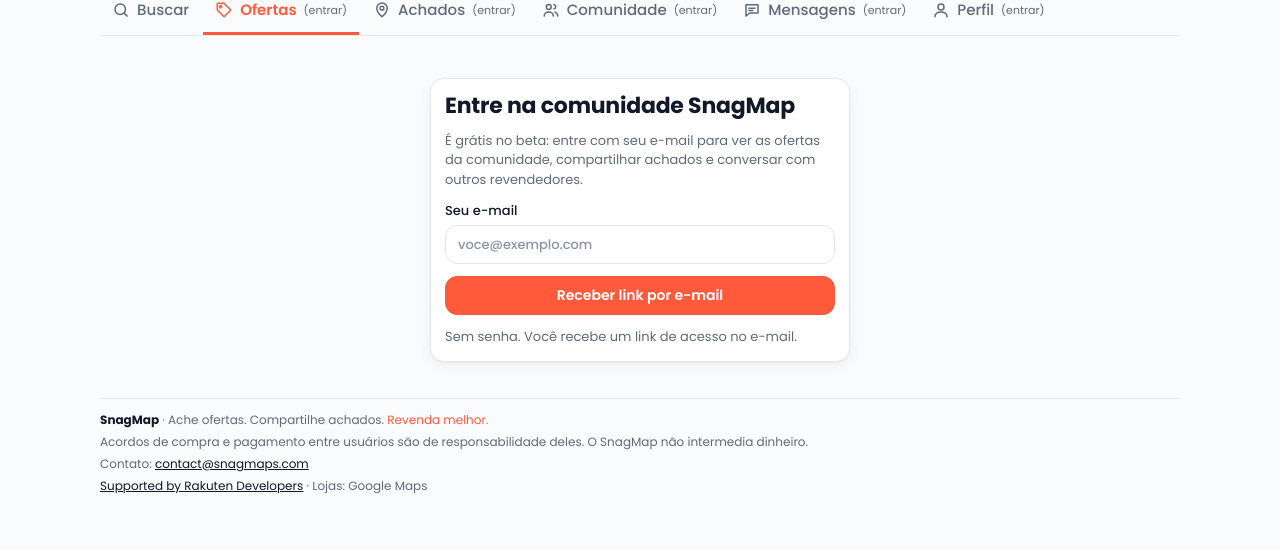
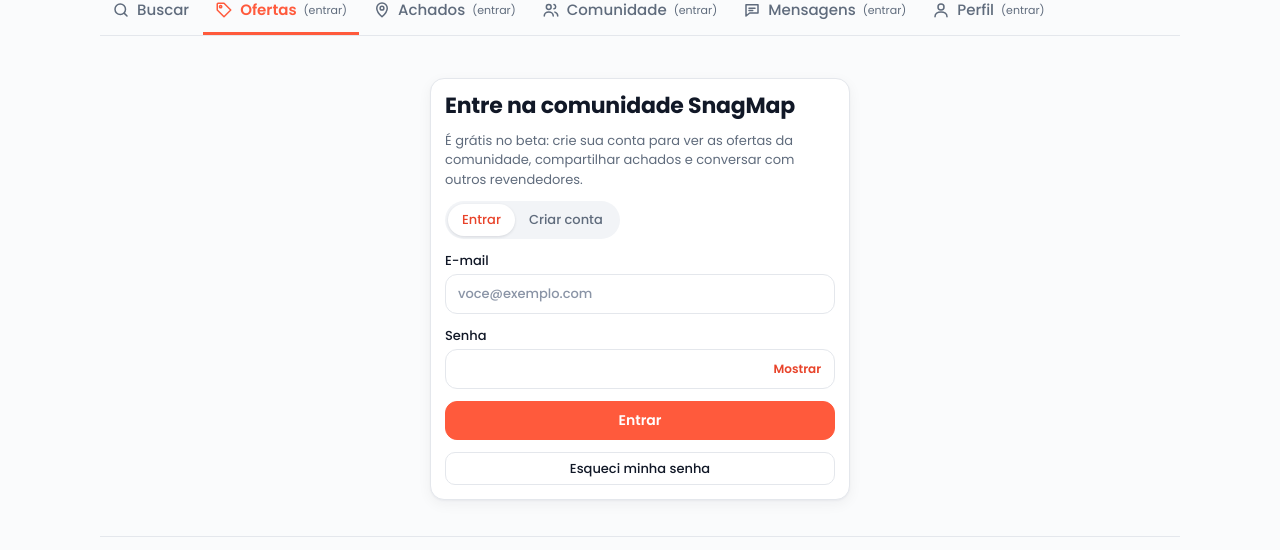
Before and after one commit to luiskinoshita/searchup, a Next.js app: page / in a window 1280 px wide. Both pictures are taken after a click on the button "Entrar". Shown: the part 146-696 px from the top of the page. Built offline with nearby package versions, Linux system fonts and the light colour scheme; no server answers.

Commit message:
Login com e-mail e senha + confirmação por e-mail + esqueci minha senha

```diff
--- a/app/globals.css
+++ b/app/globals.css
@@ -92,8 +92,8 @@
 .pill.hot{background:var(--orange);color:#fff}
 .pill.warn{background:var(--orange);color:#fff;font-weight:700}
 .pill.brand{background:var(--peach);color:var(--orange-deep)}
-input[type=text],input[type=email],input[type=number],select.field,textarea{width:100%;background:var(--surface);border:1px solid var(--line);border-radius:12px;padding:9px 12px;color:var(--fg)}
-input[type=text]:focus,input[type=email]:focus,input[type=number]:focus,textarea:focus,select.field:focus{border-color:var(--orange);outline:none;box-shadow:0 0 0 3px color-mix(in srgb,var(--orange) 18%,transparent)}
+input[type=text],input[type=email],input[type=password],input[type=number],select.field,textarea{width:100%;background:var(--surface);border:1px solid var(--line);border-radius:12px;padding:9px 12px;color:var(--fg)}
+input[type=text]:focus,input[type=email]:focus,input[type=password]:focus,input[type=number]:focus,textarea:focus,select.field:focus{border-color:var(--orange);outline:none;box-shadow:0 0 0 3px color-mix(in srgb,var(--orange) 18%,transparent)}
 textarea{resize:vertical;min-height:70px}
 .field-l{display:grid;gap:4px;font-size:13px;font-weight:500}
 .two{display:grid;grid-template-columns:1fr 1fr;gap:10px}
@@ -190,6 +190,11 @@
 
 .locked{max-width:520px;margin:24px auto;text-align:center;padding:26px 22px;display:grid;gap:12px;justify-items:center}
 .authbox{max-width:420px;margin:24px auto;display:grid;gap:12px}
+.authbox .ok{color:var(--ok)}
+.pwbox{position:relative;display:block}
+.pwbox input{width:100%;padding-right:84px}
+.pwtoggle{position:absolute;right:6px;top:50%;transform:translateY(-50%);border:0;background:transparent;color:var(--orange-deep);font-size:12px;font-weight:600;padding:6px 8px;border-radius:8px}
+.pwtoggle:hover{background:var(--peach)}
 .code{letter-spacing:.4em;font-size:22px!important;text-align:center;font-weight:700}
 
 .scrim{position:fixed;inset:0;background:rgba(17,24,39,.55);display:grid;place-items:center;z-index:20;
--- a/app/page.jsx
+++ b/app/page.jsx
@@ -1,10 +1,10 @@
 'use client';
 import { useCallback, useEffect, useState } from 'react';
-import { supabase, PROFILE_COLUMNS } from '@/lib/supabase';
+import { supabase, PROFILE_COLUMNS, linkType } from '@/lib/supabase';
 import { CITIES } from '@/lib/constants';
 import { readLS, writeLS } from '@/lib/util';
 import { Toast } from '@/components/ui';
-import AuthPanel from '@/components/AuthPanel';
+import AuthPanel, { NewPasswordPanel } from '@/components/AuthPanel';
 import SearchTab from '@/components/SearchTab';
 import OffersTab from '@/components/OffersTab';
 import OfferForm from '@/components/OfferForm';
@@ -36,6 +36,7 @@
   const [findsReload, setFindsReload] = useState(0);
   const [toast, setToast] = useState('');
   const [gpsBusy, setGpsBusy] = useState(false);
+  const [recovery, setRecovery] = useState(false);
 
   const notify = useCallback((m) => {
     setToast(m);
@@ -57,8 +58,8 @@
       if (t.includes('error_description=')) {
         const p = new URLSearchParams(t);
         setToast(/expired|invalid/i.test(p.get('error_code') || p.get('error_description') || '')
-          ? 'O link de login expirou ou já foi usado. Peça um novo.'
-          : 'Não foi possível entrar pelo link. Peça um novo.');
+          ? 'Esse link do e-mail expirou ou já foi usado. Tente entrar com e-mail e senha ou peça outro link.'
+          : 'Não foi possível abrir o link do e-mail. Tente entrar com e-mail e senha.');
         history.replaceState(null, '', window.location.pathname);
       }
     };
@@ -72,10 +73,17 @@
   // sessão
   useEffect(() => {
     if (!supabase) { setReady(true); return; }
-    supabase.auth.getSession().then(({ data }) => { setSession(data.session); setReady(true); });
-    const { data: sub } = supabase.auth.onAuthStateChange((_e, s) => setSession(s));
+    if (linkType === 'recovery') { setRecovery(true); setTab('perfil'); }
+    supabase.auth.getSession().then(({ data }) => {
+      setSession(data.session); setReady(true);
+      if (data.session && linkType === 'signup') notify('E-mail confirmado! Bem-vindo ao SnagMap 🎉');
+    });
+    const { data: sub } = supabase.auth.onAuthStateChange((e, s) => {
+      setSession(s);
+      if (e === 'PASSWORD_RECOVERY') { setRecovery(true); setTab('perfil'); }
+    });
     return () => sub.subscription.unsubscribe();
-  }, []);
+  }, [notify]);
 
   const userId = session?.user?.id || null;
   const isStudent = !!status?.is_student;
@@ -153,8 +161,10 @@
     content = <div className="empty">O SnagMap ainda não foi conectado ao banco de dados. Configure as variáveis do Supabase na Vercel.</div>;
   } else if (!ready) {
     content = <div className="empty">Carregando…</div>;
+  } else if (session && recovery) {
+    content = <NewPasswordPanel onDone={() => { setRecovery(false); notify('Senha nova salva!'); go('ofertas'); }} />;
   } else if (!session) {
-    content = <AuthPanel title="Entre na comunidade SnagMap" intro="É grátis no beta: entre com seu e-mail para ver as ofertas da comunidade, compartilhar achados e conversar com outros revendedores." />;
+    content = <AuthPanel title="Entre na comunidade SnagMap" intro="É grátis no beta: crie sua conta para ver as ofertas da comunidade, compartilhar achados e conversar com outros revendedores." />;
   } else if (!status) {
     content = <div className="empty">Carregando sua conta…</div>;
   } else if (tab === 'admin' && isAdmin) {
--- a/components/AuthPanel.jsx
+++ b/components/AuthPanel.jsx
@@ -2,69 +2,216 @@
 import { useState } from 'react';
 import { supabase } from '@/lib/supabase';
 
+const MIN = 8;
+const EMAIL_RE = /^[^\s@]+@[^\s@]+\.[^\s@]+$/;
+
+function ptError(error) {
+  const m = String(error?.message || error || '');
+  if (/invalid login credentials/i.test(m)) return 'E-mail ou senha incorretos.';
+  if (/email not confirmed/i.test(m)) return 'not_confirmed';
+  if (/already registered|already exists/i.test(m)) return 'Este e-mail já tem conta. Use “Entrar” ou “Esqueci minha senha”.';
+  if (/password should be at least|password.*(short|length)/i.test(m)) return `A senha precisa ter pelo menos ${MIN} caracteres.`;
+  if (/weak|pwned|leaked/i.test(m)) return 'Essa senha é muito fácil ou já vazou na internet. Escolha outra.';
+  if (/rate|limit|seconds|too many/i.test(m)) return 'Muitas tentativas seguidas. Espere um minuto e tente de novo.';
+  if (/invalid.*email|email.*invalid/i.test(m)) return 'Digite um e-mail válido.';
+  if (/sending|smtp|email/i.test(m) && /error|fail/i.test(m)) return 'Não conseguimos enviar o e-mail agora. Tente de novo em alguns minutos.';
+  return 'Algo deu errado: ' + m;
+}
+
+function PasswordInput({ id, label, value, onChange, autoComplete, show, onToggle }) {
+  return (
+    <label className="field-l" htmlFor={id}>{label}
+      <span className="pwbox">
+        <input id={id} type={show ? 'text' : 'password'} autoComplete={autoComplete} value={value}
+          onChange={(e) => onChange(e.target.value)} minLength={autoComplete === 'new-password' ? MIN : undefined} />
+        {onToggle ? (
+          <button type="button" className="pwtoggle" onClick={onToggle} aria-label={show ? 'Esconder senha' : 'Mostrar senha'}>
+            {show ? 'Esconder' : 'Mostrar'}
+          </button>
+        ) : null}
+      </span>
+    </label>
+  );
+}
+
 export default function AuthPanel({ title = 'Entrar no SnagMap', intro }) {
-  const [step, setStep] = useState('email');
+  // login | signup | sent | forgot | forgotSent
+  const [mode, setMode] = useState('login');
   const [email, setEmail] = useState('');
-  const [code, setCode] = useState('');
+  const [pw, setPw] = useState('');
+  const [pw2, setPw2] = useState('');
+  const [show, setShow] = useState(false);
+  const [busy, setBusy] = useState(false);
+  const [err, setErr] = useState('');
+  const [needsConfirm, setNeedsConfirm] = useState(false);
+  const [info, setInfo] = useState('');
+
+  const clean = email.trim().toLowerCase();
+  const redirect = typeof window !== 'undefined' ? window.location.origin : undefined;
+
+  function switchTo(m) { setMode(m); setErr(''); setInfo(''); setNeedsConfirm(false); setPw(''); setPw2(''); }
+
+  async function login(e) {
+    e.preventDefault();
+    setErr(''); setInfo(''); setNeedsConfirm(false);
+    if (!EMAIL_RE.test(clean)) { setErr('Digite um e-mail válido.'); return; }
+    if (!pw) { setErr('Digite sua senha.'); return; }
+    setBusy(true);
+    const { error } = await supabase.auth.signInWithPassword({ email: clean, password: pw });
+    setBusy(false);
+    if (error) {
+      const msg = ptError(error);
+      if (msg === 'not_confirmed') { setNeedsConfirm(true); setErr('Você ainda não confirmou seu e-mail. Abra o e-mail que enviamos e toque em “Confirmar”.'); }
+      else setErr(msg);
+    }
+  }
+
+  async function signup(e) {
+    e.preventDefault();
+    setErr(''); setInfo('');
+    if (!EMAIL_RE.test(clean)) { setErr('Digite um e-mail válido.'); return; }
+    if (pw.length < MIN) { setErr(`A senha precisa ter pelo menos ${MIN} caracteres.`); return; }
+    if (pw !== pw2) { setErr('As duas senhas não são iguais.'); return; }
+    setBusy(true);
+    const { data, error } = await supabase.auth.signUp({ email: clean, password: pw, options: { emailRedirectTo: redirect } });
+    setBusy(false);
+    if (error) { setErr(ptError(error)); return; }
+    // e-mail já cadastrado: o Supabase devolve um usuário sem identidades
+    if (data?.user && Array.isArray(data.user.identities) && data.user.identities.length === 0) {
+      setErr('Este e-mail já tem conta. Use “Entrar” ou “Esqueci minha senha”.');
+      return;
+    }
+    if (data?.session) return; // confirmação desligada: já entrou
+    setPw(''); setPw2('');
+    setMode('sent');
+  }
+
+  async function resend() {
+    setErr(''); setInfo('');
+    if (!EMAIL_RE.test(clean)) { setErr('Digite um e-mail válido.'); return; }
+    setBusy(true);
+    const { error } = await supabase.auth.resend({ type: 'signup', email: clean, options: { emailRedirectTo: redirect } });
+    setBusy(false);
+    if (error) setErr(ptError(error));
+    else setInfo('Enviamos o e-mail de confirmação de novo. Confira também o spam.');
+  }
+
+  async function forgot(e) {
+    e.preventDefault();
+    setErr(''); setInfo('');
+    if (!EMAIL_RE.test(clean)) { setErr('Digite um e-mail válido.'); return; }
+    setBusy(true);
+    const { error } = await supabase.auth.resetPasswordForEmail(clean, { redirectTo: redirect });
+    setBusy(false);
+    if (error) { setErr(ptError(error)); return; }
+    setMode('forgotSent');
+  }
+
+  const emailField = (
+    <label className="field-l" htmlFor="auth-email">E-mail
+      <input id="auth-email" type="email" autoComplete="email" value={email} onChange={(e) => setEmail(e.target.value)} placeholder="voce@exemplo.com" />
+    </label>
+  );
+
+  return (
+    <div className="authbox card">
+      <h2 className="h2">{mode === 'signup' ? 'Criar conta no SnagMap' : mode === 'sent' ? 'Confirme seu e-mail' : mode === 'forgot' || mode === 'forgotSent' ? 'Esqueci minha senha' : title}</h2>
+      {intro && (mode === 'login' || mode === 'signup') ? <p className="small muted" style={{ margin: 0 }}>{intro}</p> : null}
+
+      {mode === 'login' || mode === 'signup' ? (
+        <div className="seg" role="group" aria-label="Entrar ou criar conta" style={{ justifySelf: 'start' }}>
+          <button type="button" aria-pressed={mode === 'login'} onClick={() => switchTo('login')}>Entrar</button>
+          <button type="button" aria-pressed={mode === 'signup'} onClick={() => switchTo('signup')}>Criar conta</button>
+        </div>
+      ) : null}
+
+      {mode === 'login' ? (
+        <form onSubmit={login} className="stack">
+          {emailField}
+          <PasswordInput id="auth-pw" label="Senha" value={pw} onChange={setPw} autoComplete="current-password" show={show} onToggle={() => setShow(!show)} />
+          {err ? <p className="err">{err}</p> : null}
+          {info ? <p className="small ok" style={{ margin: 0 }}>{info}</p> : null}
+          {needsConfirm ? <button className="btn ghost small" type="button" disabled={busy} onClick={resend}>Reenviar e-mail de confirmação</button> : null}
+          <button className="btn primary" type="submit" disabled={busy}>{busy ? 'Entrando…' : 'Entrar'}</button>
+          <button className="btn ghost small" type="button" onClick={() => switchTo('forgot')}>Esqueci minha senha</button>
+        </form>
+      ) : null}
+
+      {mode === 'signup' ? (
+        <form onSubmit={signup} className="stack">
+          {emailField}
+          <PasswordInput id="auth-pw-new" label={`Crie uma senha (mínimo ${MIN} caracteres)`} value={pw} onChange={setPw} autoComplete="new-password" show={show} onToggle={() => setShow(!show)} />
+          <PasswordInput id="auth-pw-new2" label="Repita a senha" value={pw2} onChange={setPw2} autoComplete="new-password" show={show} />
+          {err ? <p className="err">{err}</p> : null}
+          <button className="btn primary" type="submit" disabled={busy}>{busy ? 'Criando…' : 'Criar conta'}</button>
+          <p className="small muted" style={{ margin: 0 }}>Depois de criar, você recebe um e-mail para confirmar o endereço. Só então consegue entrar.</p>
+        </form>
+      ) : null}
+
+      {mode === 'sent' ? (
+        <div className="stack">
+          <p style={{ margin: 0 }}>Quase lá! Enviamos um e-mail para <b>{clean}</b>.</p>
+          <p className="small muted" style={{ margin: 0 }}>Abra o e-mail e toque em <b>“Confirmar meu e-mail”</b>. Você volta para o SnagMap já conectado. Pode levar um minuto e às vezes cai no spam ou em “Promoções”.</p>
+          {err ? <p className="err">{err}</p> : null}
+          {info ? <p className="small ok" style={{ margin: 0 }}>{info}</p> : null}
+          <button className="btn" type="button" disabled={busy} onClick={resend}>{busy ? 'Enviando…' : 'Não chegou? Reenviar e-mail'}</button>
+          <button className="btn ghost small" type="button" onClick={() => switchTo('login')}>Já confirmei, quero entrar</button>
+        </div>
+      ) : null}
+
+      {mode === 'forgot' ? (
+        <form onSubmit={forgot} className="stack">
+          <p className="small muted" style={{ margin: 0 }}>Digite o e-mail da sua conta. Enviamos um link para você criar uma senha nova.</p>
+          {emailField}
+          {err ? <p className="err">{err}</p> : null}
+          <button className="btn primary" type="submit" disabled={busy}>{busy ? 'Enviando…' : 'Enviar link'}</button>
+          <button className="btn ghost small" type="button" onClick={() => switchTo('login')}>Voltar para entrar</button>
+        </form>
+      ) : null}
+
+      {mode === 'forgotSent' ? (
+        <div className="stack">
+          <p style={{ margin: 0 }}>Se existe uma conta com <b>{clean}</b>, enviamos um link para criar uma senha nova.</p>
+          <p className="small muted" style={{ margin: 0 }}>Abra o e-mail e toque no link. Confira também o spam.</p>
+          <button className="btn ghost small" type="button" onClick={() => switchTo('login')}>Voltar para entrar</button>
+        </div>
+      ) : null}
+    </div>
+  );
+}
+
+// Aparece quando a pessoa volta pelo link de "Esqueci minha senha"
+export function NewPasswordPanel({ onDone }) {
+  const [pw, setPw] = useState('');
+  const [pw2, setPw2] = useState('');
+  const [show, setShow] = useState(false);
   const [busy, setBusy] = useState(false);
   const [err, setErr] = useState('');
 
-  async function send(e) {
+  async function save(e) {
     e.preventDefault();
     setErr('');
-    const clean = email.trim().toLowerCase();
-    if (!/^[^\s@]+@[^\s@]+\.[^\s@]+$/.test(clean)) { setErr('Digite um e-mail válido.'); return; }
+    if (pw.length < MIN) { setErr(`A senha precisa ter pelo menos ${MIN} caracteres.`); return; }
+    if (pw !== pw2) { setErr('As duas senhas não são iguais.'); return; }
     setBusy(true);
-    const { error } = await supabase.auth.signInWithOtp({
-      email: clean,
-      options: { shouldCreateUser: true, emailRedirectTo: window.location.origin },
-    });
+    const { error } = await supabase.auth.updateUser({ password: pw });
     setBusy(false);
     if (error) {
-      setErr(/rate|limit|seconds/i.test(error.message)
-        ? 'Muitos pedidos seguidos. Espere um minuto e tente de novo.'
-        : 'Não foi possível enviar o código: ' + error.message);
+      setErr(/same|different from the old/i.test(error.message) ? 'A senha nova precisa ser diferente da antiga.' : ptError(error));
       return;
     }
-    setEmail(clean);
-    setStep('code');
-  }
-
-  async function verify(e) {
-    e.preventDefault();
-    setErr('');
-    const token = code.replace(/\D/g, '');
-    if (token.length < 6) { setErr('O código tem pelo menos 6 números.'); return; }
-    setBusy(true);
-    const { error } = await supabase.auth.verifyOtp({ email, token, type: 'email' });
-    setBusy(false);
-    if (error) setErr('Código inválido ou expirado. Confira o e-mail ou peça outro código.');
+    onDone?.();
   }
 
   return (
     <div className="authbox card">
-      <h2 className="h2">{title}</h2>
-      {intro ? <p className="small muted" style={{ margin: 0 }}>{intro}</p> : null}
-      {step === 'email' ? (
-        <form onSubmit={send} className="stack">
-          <label className="field-l" htmlFor="auth-email">Seu e-mail
-            <input id="auth-email" type="email" autoComplete="email" value={email} onChange={(e) => setEmail(e.target.value)} placeholder="voce@exemplo.com" />
-          </label>
-          {err ? <p className="err">{err}</p> : null}
-          <button className="btn primary" type="submit" disabled={busy}>{busy ? 'Enviando…' : 'Receber link por e-mail'}</button>
-          <p className="small muted" style={{ margin: 0 }}>Sem senha. Você recebe um link de acesso no e-mail.</p>
-        </form>
-      ) : (
-        <form onSubmit={verify} className="stack">
-          <p className="small" style={{ margin: 0 }}>Enviamos um e-mail para <b>{email}</b>. <b>Toque no link do e-mail</b> para entrar, ou digite aqui o código, se o e-mail trouxer um. Pode levar um minuto e às vezes cai no spam.</p>
-          <label className="field-l" htmlFor="auth-code">Código
-            <input id="auth-code" className="code" type="text" inputMode="numeric" autoComplete="one-time-code" maxLength={8} value={code} onChange={(e) => setCode(e.target.value)} />
-          </label>
-          {err ? <p className="err">{err}</p> : null}
-          <button className="btn primary" type="submit" disabled={busy}>{busy ? 'Conferindo…' : 'Entrar'}</button>
-          <button className="btn ghost small" type="button" onClick={() => { setStep('email'); setCode(''); setErr(''); }}>Usar outro e-mail</button>
-        </form>
-      )}
+      <h2 className="h2">Criar senha nova</h2>
+      <form onSubmit={save} className="stack">
+        <PasswordInput id="np-pw" label={`Senha nova (mínimo ${MIN} caracteres)`} value={pw} onChange={setPw} autoComplete="new-password" show={show} onToggle={() => setShow(!show)} />
+        <PasswordInput id="np-pw2" label="Repita a senha" value={pw2} onChange={setPw2} autoComplete="new-password" show={show} />
+        {err ? <p className="err">{err}</p> : null}
+        <button className="btn primary" type="submit" disabled={busy}>{busy ? 'Salvando…' : 'Salvar senha'}</button>
+      </form>
     </div>
   );
 }
--- a/lib/supabase.js
+++ b/lib/supabase.js
@@ -2,6 +2,12 @@
 
 const url = process.env.NEXT_PUBLIC_SUPABASE_URL;
 const key = process.env.NEXT_PUBLIC_SUPABASE_ANON_KEY;
+
+// Lido antes do Supabase limpar a URL: diz se a pessoa voltou de um link de
+// confirmação de cadastro ("signup") ou de "esqueci minha senha" ("recovery").
+export const linkType = typeof window !== 'undefined'
+  ? (new URLSearchParams(window.location.hash.replace(/^#/, '')).get('type') || new URLSearchParams(window.location.search).get('type') || '')
+  : '';
 
 export const supabase = url && key
   ? createClient(url, key, { auth: { persistSession: true, autoRefreshToken: true, detectSessionInUrl: true } })
```
